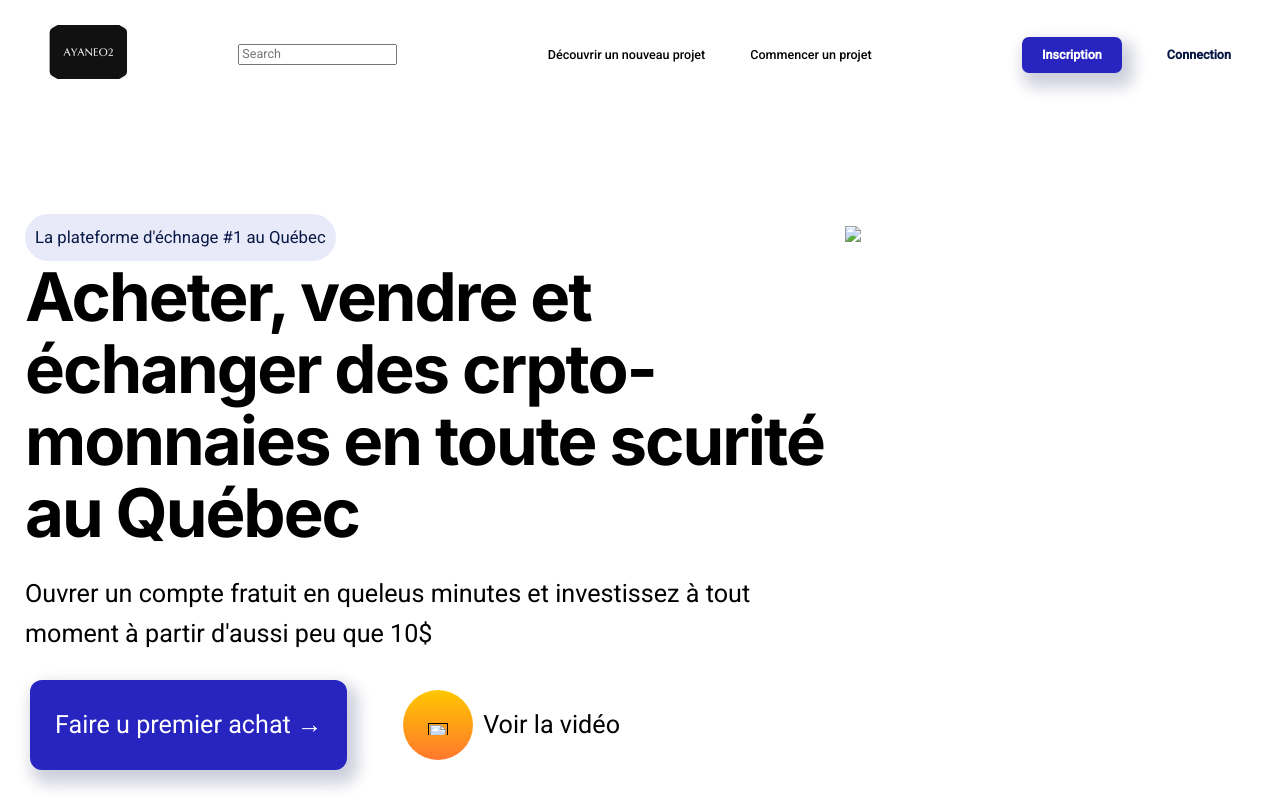
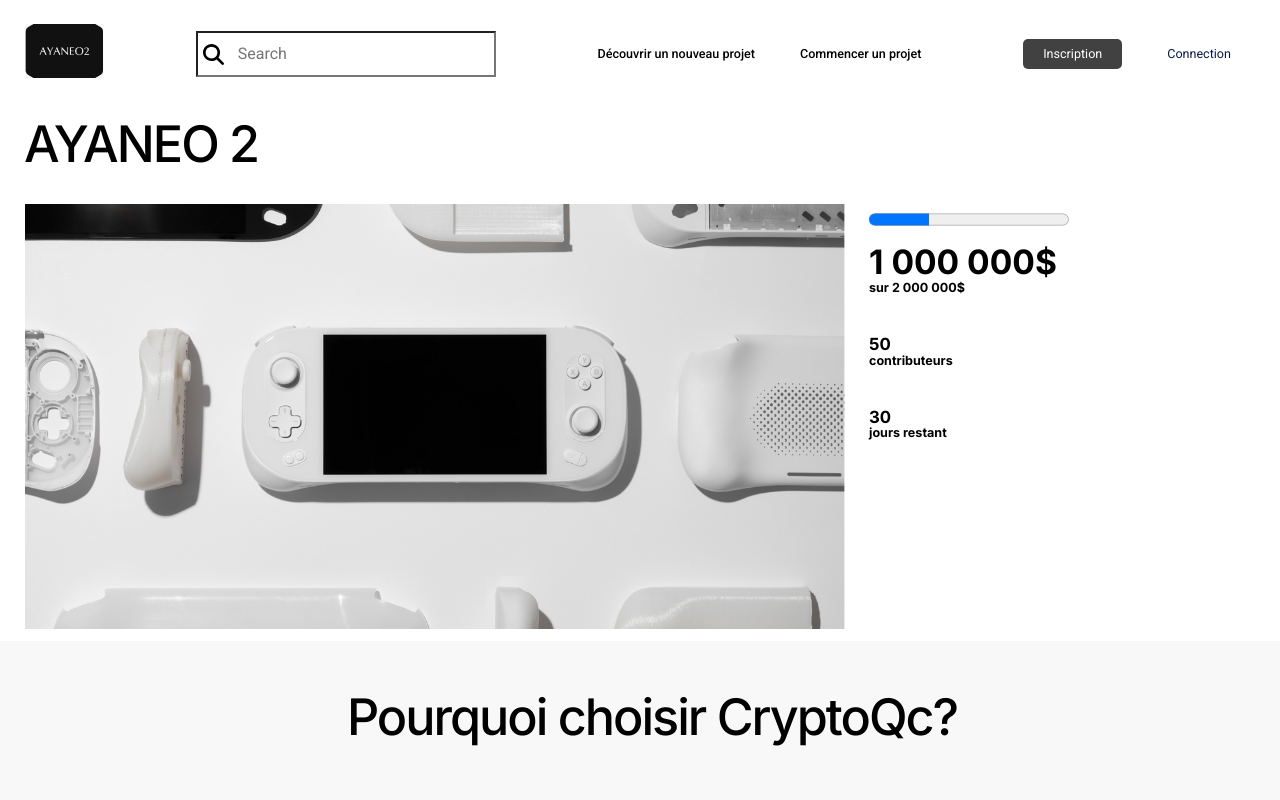
Before and after one commit to AndyLy96/TP_Integ, a website: page stack_etudiants/src/index.html in a window 1280 px wide. Shown: the top 800 px of the page. Drawn offline with nearby package versions, Linux system fonts and the light colour scheme; files that its build step writes are made by us from their sources; files whose address does not match are found by name.

Commit message:
Progrès Hero

```diff
--- a/stack_etudiants/src/index.html
+++ b/stack_etudiants/src/index.html
@@ -15,7 +15,7 @@
             <div class="wrapper">
                 <a href="" class="header_brand"><img  src="assets/icons/D_Logo.png" alt="Logo image" /></a>
                 <div class="search-bar">
-                    <input type="text" placeholder="Search">
+                    <input class="search-input" type="text" placeholder="Search">
                 </div>
                 <nav class="header_nav">
                     <ul>
@@ -33,7 +33,7 @@
                             <a href="" class="button">Inscription</a>
                         </li>
                         <li>
-                            <a href="">Connection</a>
+                            <a class="connection" href="">Connection</a>
                         </li>
                     </ul>
                 </nav>
@@ -42,20 +42,28 @@
 
         <main>
             <section class="hero">
+                <h2>AYANEO 2</h2>
                <div class="wrapper">
+                   <div class="hero_media">
+                       <img src="assets/images/D_FirstImage.png">
+                   </div>
                    <div class="hero_content">
-                       <a href="#" class="suptitle">La plateforme d'échnage #1 au Québec</a>
-                       <h1>Acheter, vendre et échanger des crpto-monnaies en toute scurité au Québec</h1>
-                       <p>Ouvrer un compte fratuit en queleus minutes et investissez à tout moment à partir d'aussi peu que 10$</p>
-                       <div class="boutons">
-                            <a href="" class="button">Faire u premier achat →</a>
-                            <a href="" class="button-play"><span><img class="play-button" src="assets/icons/button-icon-png-21060.png" alt="" /></span> Voir la vidéo</a>
-                       </div>
+                        <progress class="prog" value="30" max="100"></progress>
+                        <div>
+                            <h3>1 000 000$</h3>
+                            <h6>sur 2 000 000$</h6>
+                            <br>
+                            <h4>50</h4>
+                            <h6>contributeurs</h6>
+                            <br>
+                            <h4>30</h4>
+                            <h6>jours restant</h6>
+                        </div>
+                        <div class="buttons">
+
+                        </div>
                     </div>
-                    <div class="hero_media">
-                        <img src="assets/images/img_cryptoQC.png">
-                    </div>
-               </div>
+                </div>
             </section>
 
 
--- a/stack_etudiants/src/styles/components/header.scss
+++ b/stack_etudiants/src/styles/components/header.scss
@@ -1,6 +1,14 @@
 header{
+    /*
+    padding-top: 24px;
+    padding-left: 24px;
+    padding-right: 24px;
+*/
     padding: 24px;
+    padding-left: 0px;
+
     font-size: var(--font-size-h6);
+    font-family: var(--font-secondary);
 
     .wrapper{
         display: flex;
@@ -36,36 +44,41 @@
     }
 
     .button{
-        padding: 8px;
+        padding: 5px;
         padding-left: 20px;
         padding-right: 20px;
-        border-radius: 7px;
+        border-radius: 5px;
+        box-shadow: none;
+        background-color: var(--color-grey);
+        font-weight:100;
+    }
+
+    .connection{
+        font-weight: 100;
     }
 
 }
 
 .search-bar {
-    display: inline-block;
     background-color: var(--color-white);
     border-radius: 4px;
-    //overflow: hidden;
-    //margin: 30px;
+    margin-left: 30px;
 
     .search-input {
         //border: none;
         padding: 10px;
         background-color: transparent;
         color: var(--color-black);
-        width: 200px; // Adjust the width as needed
+        width: 300px; // Adjust the width as needed
         font-size: 16px;
+        padding: 12px 20px 12px 40px;
 
-        background-image: url("magnifying-glass-solid.svg");
+        //image
+        background-image: url("../assets/icons/magnifying-glass-solid.svg");
         background-repeat: no-repeat;
-        background-position: 10px center; // Adjust the positioning as needed
+        background-position: 5px;
+        background-size: 7%;
 
 
-        &::placeholder {
-            color: var(--color-black);
-        }
     }
 }
--- a/stack_etudiants/src/styles/components/hero.scss
+++ b/stack_etudiants/src/styles/components/hero.scss
@@ -1,5 +1,4 @@
 .hero{
-    padding: var(--spacing-xl) 0;
     .wrapper{
         display: grid;
         grid-template-columns: 2fr 1fr;
@@ -10,14 +9,28 @@
         color: var(--Color-type-pale);
     }
 
+}
+
+
+
+.hero_content{
+    padding-left: 24px;
+
+    .prog{
+        width: 200px;
+    }
 
 }
 
 
 
-h1{
+
+h2{
+    padding-left: 24px;
+    font-weight: 500;
     letter-spacing: -2px;
     line-height: 72px;
+    padding-bottom: 24px;
 }
 
 .boutons{
--- a/stack_etudiants/src/styles/settings/colors.scss
+++ b/stack_etudiants/src/styles/settings/colors.scss
@@ -6,8 +6,10 @@
     // Couleur de base
     --color-white: #fff;
     --color-black: #000;
+    --color-grey: #414141;
     --color-neutre-pale:#81848D;
     --color-neutre-foncee:#081946;
+
 
     // Couleurs du projet
     --color-fond-pale: #F5F4FA;
```
